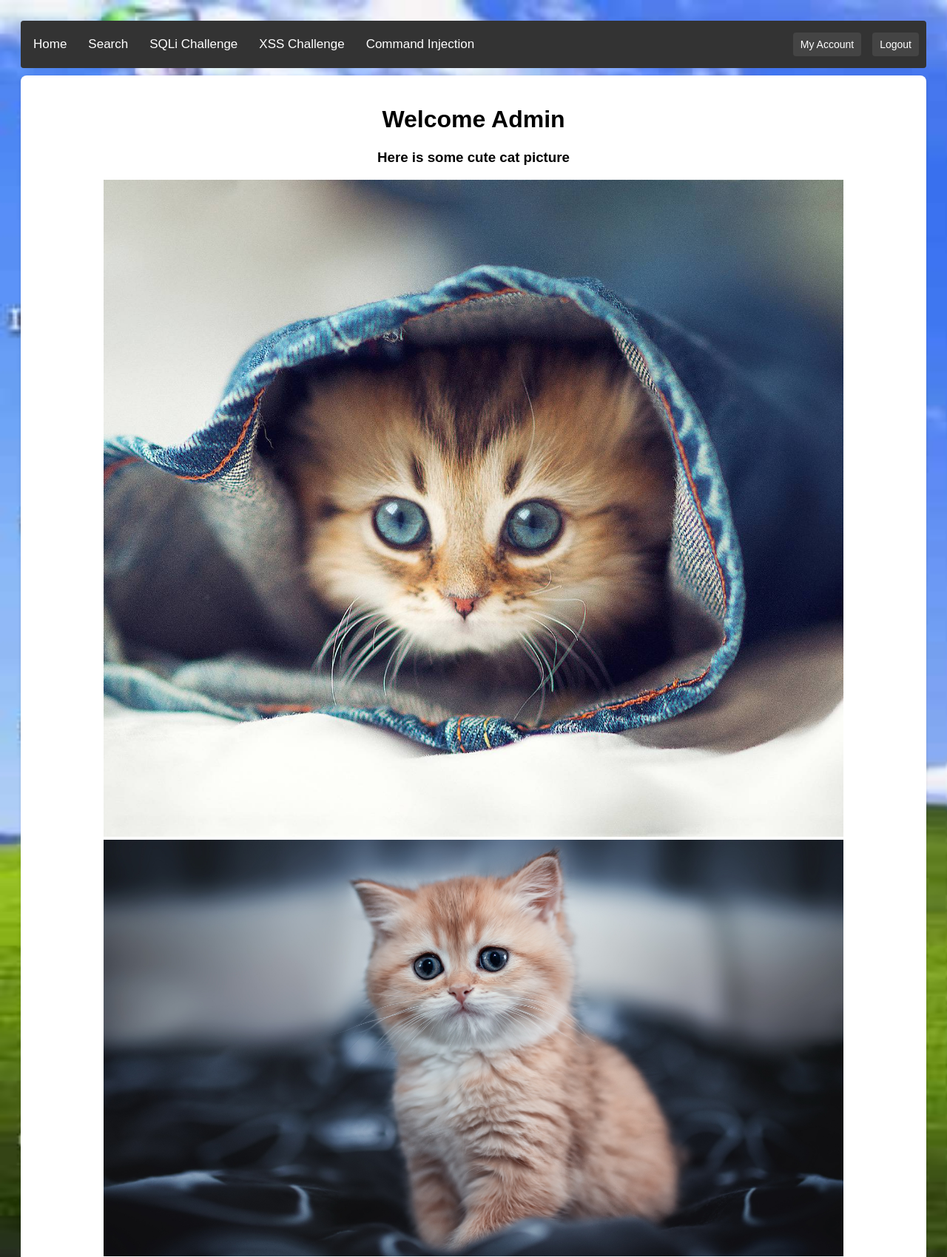
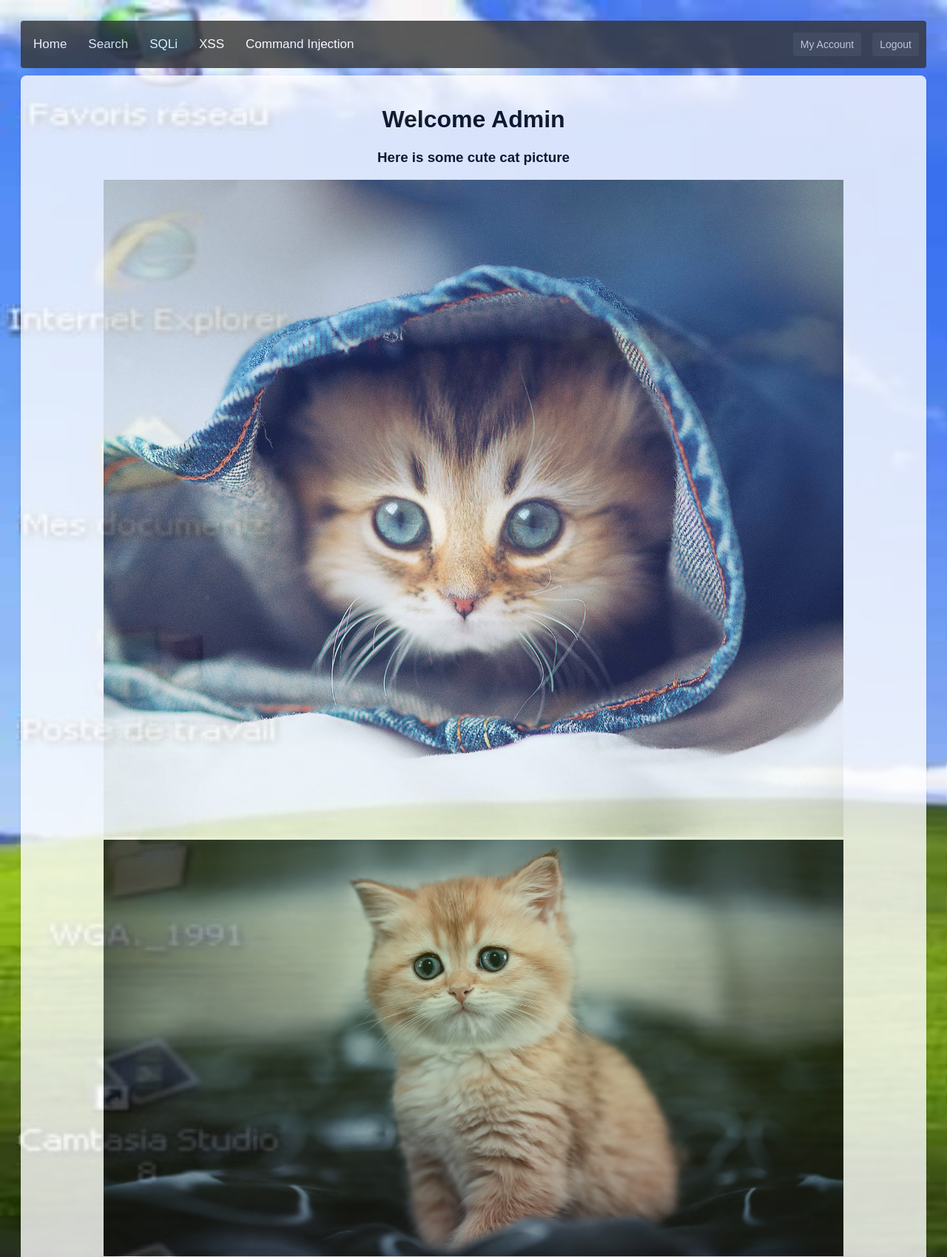
Before and after one commit to Dread4eL/VulnApp, a Flask app: page /user in a window 1280 px wide. Shown: the top 1699 px of the page at 74% size. Run offline with Flask 3, Linux system fonts and the light colour scheme; a user stored in the database is signed in.

Commit message:
Final Modifications made during the creation of the final video

```diff
--- a/app/routes.py
+++ b/app/routes.py
@@ -53,8 +53,9 @@ def landing_page():
 
 @app.route('/home')
 def index():
+    ip = "10.212.8.52"
     logger.info('Welcome home')
-    return render_template('index.html')
+    return render_template('index.html',ip=ip)
 
 # Signup Route
 @app.route('/signup', methods=['GET', 'POST'])
@@ -141,12 +142,12 @@ def login():
             if let in List_sqli:
                 print('SQLi attempt')
                 logger.warning('An attempt for SQL injection has been made with %s', username, extra={'attack_type':'SQLi'})
-                return render_template('login.html',msg = 'I do not want SQLi !!, wrong characters')
+                return render_template('login.html',msg = 'Nice try but some characters are not authorized here, try somewhere else !')
         for let in password:
             if let in List_sqli:
                 print('SQLi attempt')
                 logger.warning('An attempt for SQL injection has been made with %s', username, extra={'attack_type':'SQLi'})
-                return render_template('login.html',msg = 'I do not want SQLi !!, wrong characters')
+                return render_template('login.html',msg = 'Nice try but some characters are not authorized here, try somewhere else !')
 
         conn = mysql.connector.connect(**db_config)
         cursor = conn.cursor(dictionary=True)
@@ -191,7 +192,7 @@ def search():
         logger.info("search made with this input: ",username_search)
         print(query)
 
-        cursor.execute(query)
+        cursor.execute(query,multi=True)
 
         users = cursor.fetchall()
 
@@ -214,7 +215,7 @@ def user_page():
 @app.route('/admin', methods=['GET', 'POST'])
 def admin():
     if 'username' not in session:
-        logger.warning('Someone tried to acces the page /user without being authenticated', extra={'attack_type':'Bypass'})
+        logger.warning('Someone tried to acces the page /admin without being authenticated', extra={'attack_type':'Bypass'})
         return render_template('/login.html',msg='You are not authenticated')
     elif session['isAdmin']==0:
     	return redirect('/user')
@@ -363,7 +364,7 @@ def ping():
         # Validation de l'entrée pour prévenir l'injection de commandes
         pattern_ip = r"(\b25[0-5]|\b2[0-4][0-9]|\b[01]?[0-9][0-9]?)(\.(25[0-5]|2[0-4][0-9]|[01]?[0-9][0-9]?)){3}"
         if not host or not re.search(pattern_ip,host):
-            error = "Hôte invalide. Veuillez saisir un nom d'hôte alphanumérique."
+            error = "Invalid host entered. Did you want to exploit this website ?"
             logger.warning('Potential Command Injection attempt detected: %s', host,extra={'attack_type':'Command Injection'})
             return render_template('ping.html', error=error)
 
--- a/app/templates/base.html
+++ b/app/templates/base.html
@@ -116,6 +116,9 @@
         img {
             max-width: 1000px;
         }
+        div {
+  	    opacity: 0.8;
+	}
     </style>
 </head>
 <body>
@@ -123,8 +126,8 @@
     <!-- Left-side links -->
     <a href="/home">Home</a>
     <a href="/search">Search</a>
-    <a href="/sqli">SQLi Challenge</a>
-    <a href="/xss">XSS Challenge</a>
+    <a href="/sqli">SQLi</a>
+    <a href="/xss">XSS</a>
     <a href="/ping">Command Injection</a>
 
     <!-- Right-side authentication buttons -->
--- a/app/templates/index.html
+++ b/app/templates/index.html
@@ -7,7 +7,7 @@
 {% block content %}
 <h1>Welcome to the Home Page</h1>
     </p>
-        This website is not secure, try to raise all the alarms and see them <a href="http://10.212.8.52:5601/app/dashboards#/view/5de3a660-d0f5-11ef-acf1-df409e20dd29?_g=(filters:!(),refreshInterval:(pause:!t,value:0),time:(from:now-30m,to:now))">here</a>.
+        This website is not secure, try to raise all the alarms and see them <a href="http://{{ ip }}:5601/app/dashboards#/view/5de3a660-d0f5-11ef-acf1-df409e20dd29?_g=(filters:!(),refreshInterval:(pause:!t,value:0),time:(from:now-30m,to:now))">here</a>.
 
     <p>
         Made by FRADET Paul and BRUNNER Titouan, The French Guys
--- a/app/templates/login.html
+++ b/app/templates/login.html
@@ -11,6 +11,6 @@
   <button type="submit">Login</button>
 </form>
 {% if msg %}
-<h3>{{ msg }}</h3>
+<h3 style="color: red;">{{ msg }}</h3>
 {% endif %}
 {% endblock %}
```
